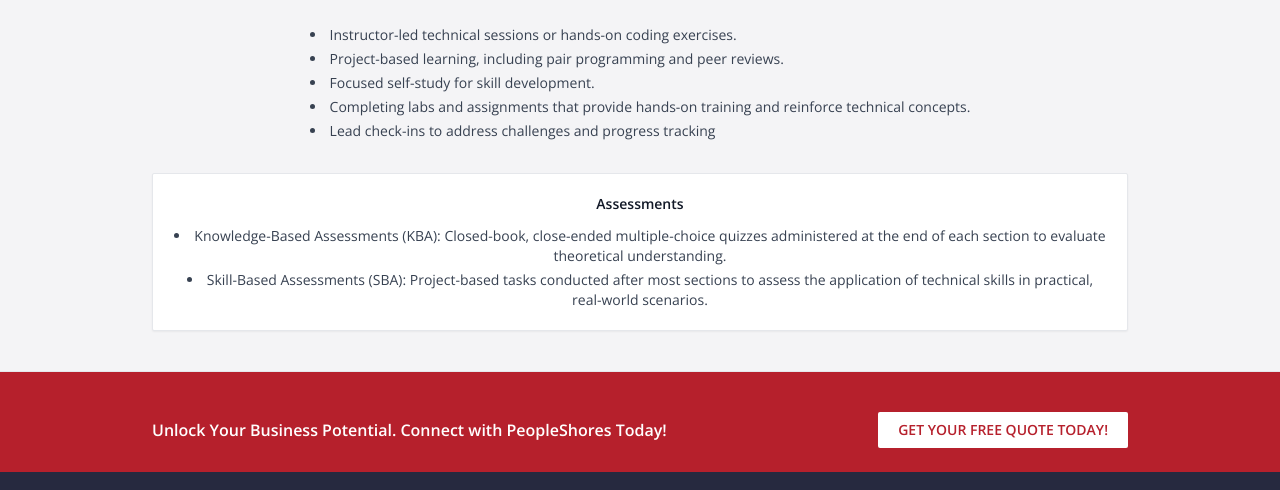
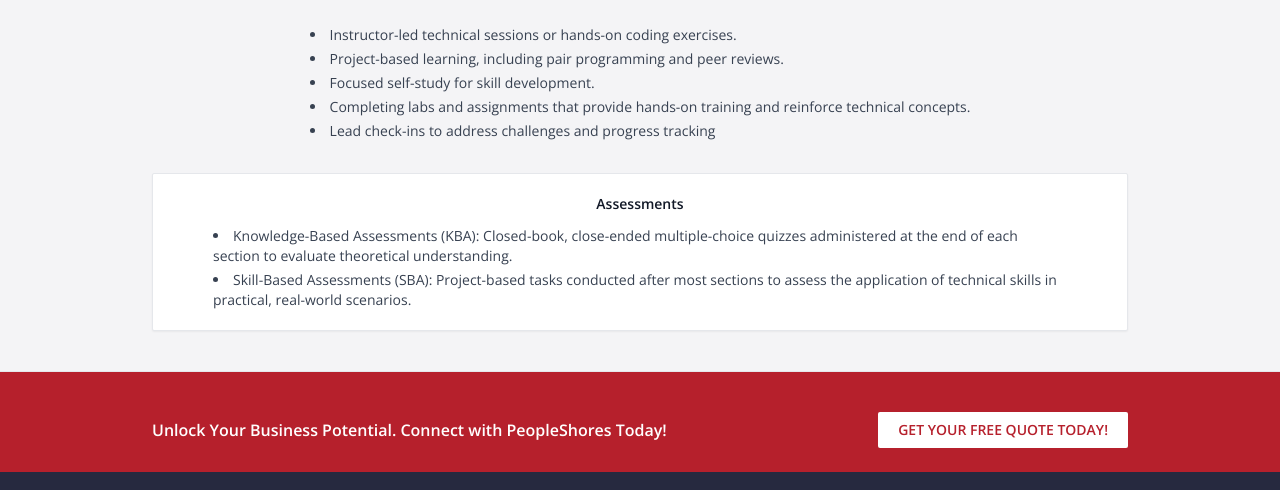
Before and after one commit to WebDesign-MultiMedia/PeopleShores-DC-Landing-Page, a website: page index.html in a window 1280 px wide. Shown: the part 2141-2631 px from the top of the page. Drawn offline with nearby package versions, Linux system fonts and the light colour scheme.

Commit message:
minor fix for assessment section

```diff
--- a/index.html
+++ b/index.html
@@ -219,7 +219,7 @@
         <div class="mt-8 flex justify-center flex-col items-center ">
           <h3 class="font-semibold text-sm">Day-to-Day Programming</h3>
           <p class="mt-3 text-sm text-gray-700 mb-4">  Apprentices at the DC Center are paid employees from the start of the program. Their standard working hours are 8:30 AM to 5:30 PM, mirroring a professional environment to prepare them for their consulting roles.</p>
-          <ul class="mt-3 list-disc list-inside text-sm text-gray-700 space-y-1 ">
+          <ul class="mt-3 list-disc list-inside text-sm text-gray-700 space-y-1">
             <li>Instructor-led technical sessions or hands-on coding exercises.</li>
             <li>Project-based learning, including pair programming and peer reviews.</li>
             <li>Focused self-study for skill development.</li>
@@ -232,7 +232,7 @@
         <div class="mt-8 flex justify-center flex-col items-center">
           <article class="bg-white border border-gray-200 rounded-sm p-5 shadow-sm">
             <h3 class="font-semibold text-sm text-center">Assessments</h3>
-            <ul class="mt-3 list-disc list-inside text-sm text-gray-700 space-y-1 text-center">
+            <ul class="mt-3 list-disc list-inside text-sm text-gray-700 space-y-1 pl-10 pr-10">
               <li>Knowledge-Based Assessments (KBA): Closed-book, close-ended multiple-choice quizzes administered at the end of each section to evaluate theoretical understanding.</li>
               <li>Skill-Based Assessments (SBA): Project-based tasks conducted after most sections to assess the application of technical skills in practical, real-world scenarios.</li>
             </ul>
```
Also changed, not shown: src/output.css.
